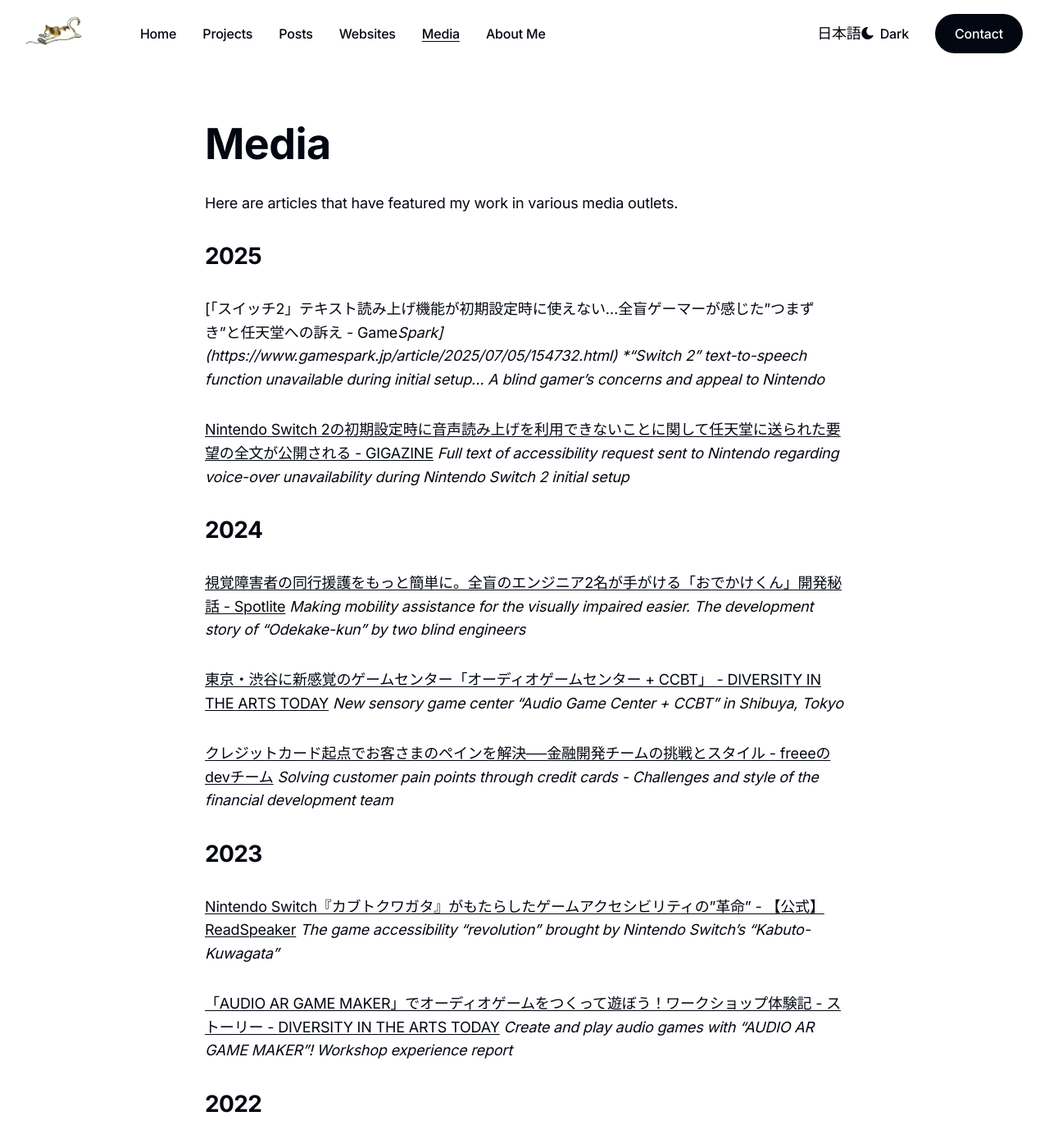
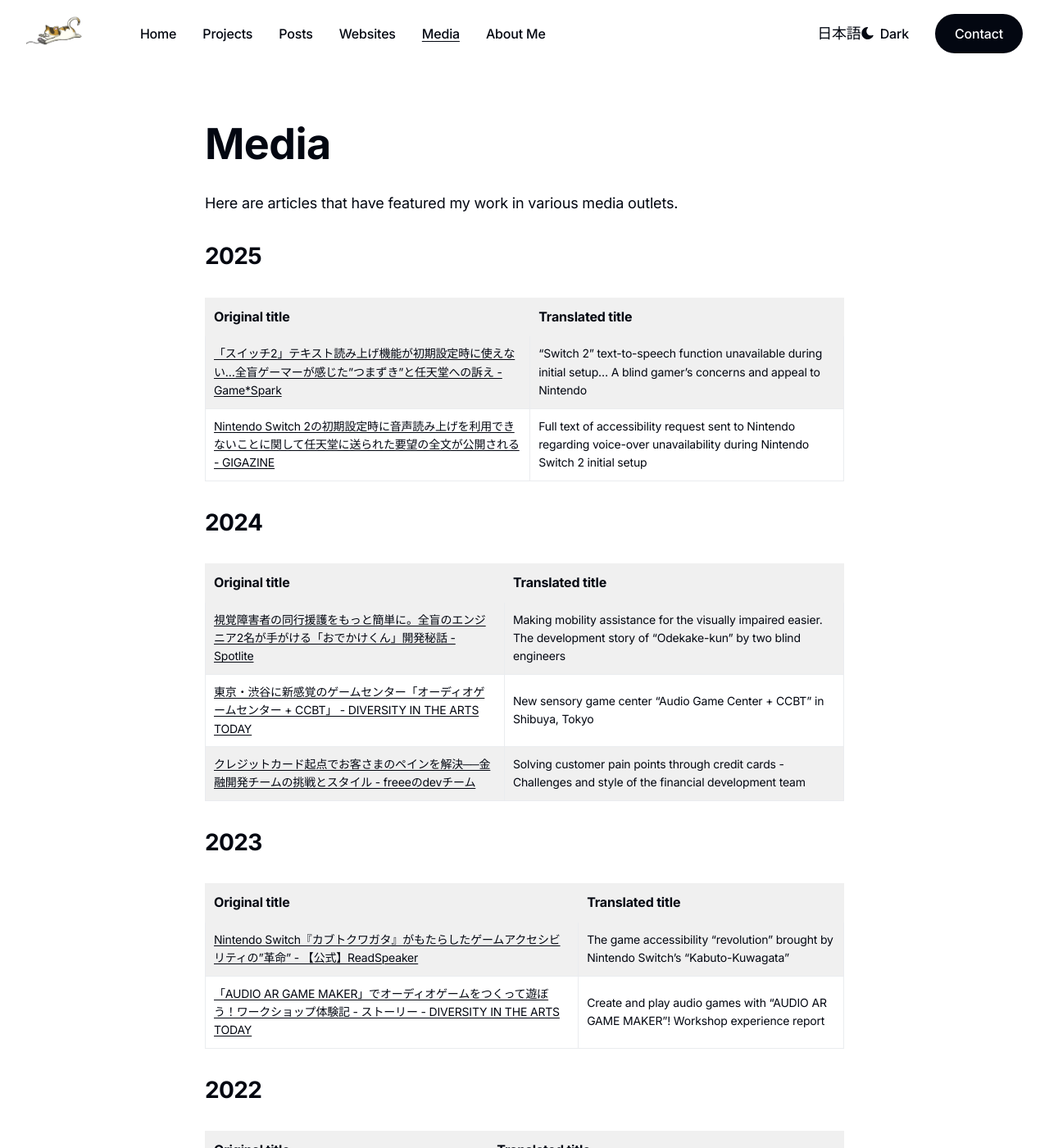
Before and after one commit to yncat/lp, a Jekyll site: the page built from _pages/media-en.md, in a window 1280 px wide and 1400 px high. Shown: the whole window at 82% size. Built offline with Jekyll 4.4.1, drawn with Linux system fonts in a browser that asks for light colours; some of the changed text lies outside the part shown.

Commit message:
Use table layout for media

```diff
--- a/_pages/media-en.md
+++ b/_pages/media-en.md
@@ -8,85 +8,63 @@
 
 ## 2025
 
-[「スイッチ2」テキスト読み上げ機能が初期設定時に使えない…全盲ゲーマーが感じた"つまずき"と任天堂への訴え - Game*Spark](https://www.gamespark.jp/article/2025/07/05/154732.html)
-*"Switch 2" text-to-speech function unavailable during initial setup... A blind gamer's concerns and appeal to Nintendo*
-
-[Nintendo Switch 2の初期設定時に音声読み上げを利用できないことに関して任天堂に送られた要望の全文が公開される - GIGAZINE](https://gigazine.net/news/20250704-nintendo-switch-2-accessibility/)
-*Full text of accessibility request sent to Nintendo regarding voice-over unavailability during Nintendo Switch 2 initial setup*
+| Original title | Translated title |
+|---|---|
+| [「スイッチ2」テキスト読み上げ機能が初期設定時に使えない…全盲ゲーマーが感じた"つまずき"と任天堂への訴え - Game*Spark](https://www.gamespark.jp/article/2025/07/05/154732.html) | "Switch 2" text-to-speech function unavailable during initial setup... A blind gamer's concerns and appeal to Nintendo |
+| [Nintendo Switch 2の初期設定時に音声読み上げを利用できないことに関して任天堂に送られた要望の全文が公開される - GIGAZINE](https://gigazine.net/news/20250704-nintendo-switch-2-accessibility/) | Full text of accessibility request sent to Nintendo regarding voice-over unavailability during Nintendo Switch 2 initial setup |
 
 ## 2024
 
-[視覚障害者の同行援護をもっと簡単に。全盲のエンジニア2名が手がける「おでかけくん」開発秘話 - Spotlite](https://spot-lite.jp/odekakekun-interview/)
-*Making mobility assistance for the visually impaired easier. The development story of "Odekake-kun" by two blind engineers*
-
-[東京・渋谷に新感覚のゲームセンター「オーディオゲームセンター + CCBT」 - DIVERSITY IN THE ARTS TODAY](https://www.diversity-in-the-arts.jp/news/46017)
-*New sensory game center "Audio Game Center + CCBT" in Shibuya, Tokyo*
-
-[クレジットカード起点でお客さまのペインを解決──金融開発チームの挑戦とスタイル - freeeのdevチーム](https://www.wantedly.com/companies/freee/post_articles/899110)
-*Solving customer pain points through credit cards - Challenges and style of the financial development team*
+| Original title | Translated title |
+|---|---|
+| [視覚障害者の同行援護をもっと簡単に。全盲のエンジニア2名が手がける「おでかけくん」開発秘話 - Spotlite](https://spot-lite.jp/odekakekun-interview/) | Making mobility assistance for the visually impaired easier. The development story of "Odekake-kun" by two blind engineers |
+| [東京・渋谷に新感覚のゲームセンター「オーディオゲームセンター + CCBT」 - DIVERSITY IN THE ARTS TODAY](https://www.diversity-in-the-arts.jp/news/46017) | New sensory game center "Audio Game Center + CCBT" in Shibuya, Tokyo |
+| [クレジットカード起点でお客さまのペインを解決──金融開発チームの挑戦とスタイル - freeeのdevチーム](https://www.wantedly.com/companies/freee/post_articles/899110) | Solving customer pain points through credit cards - Challenges and style of the financial development team |
 
 ## 2023
 
-[Nintendo Switch『カブトクワガタ』がもたらしたゲームアクセシビリティの"革命" - 【公式】ReadSpeaker](https://readspeaker.jp/news/2023-08-25/)
-*The game accessibility "revolution" brought by Nintendo Switch's "Kabuto-Kuwagata"*
-
-[「AUDIO AR GAME MAKER」でオーディオゲームをつくって遊ぼう！ワークショップ体験記 - ストーリー - DIVERSITY IN THE ARTS TODAY](https://www.diversity-in-the-arts.jp/stories/41505)
-*Create and play audio games with "AUDIO AR GAME MAKER"! Workshop experience report*
+| Original title | Translated title |
+|---|---|
+| [Nintendo Switch『カブトクワガタ』がもたらしたゲームアクセシビリティの"革命" - 【公式】ReadSpeaker](https://readspeaker.jp/news/2023-08-25/) | The game accessibility "revolution" brought by Nintendo Switch's "Kabuto-Kuwagata" |
+| [「AUDIO AR GAME MAKER」でオーディオゲームをつくって遊ぼう！ワークショップ体験記 - ストーリー - DIVERSITY IN THE ARTS TODAY](https://www.diversity-in-the-arts.jp/stories/41505) | Create and play audio games with "AUDIO AR GAME MAKER"! Workshop experience report |
 
 ## 2022
 
-[これってもしかして……認証基盤が入れ替わってる〜？ - freee Developers Hub](https://developers.freee.co.jp/entry/replace-of-authentication)
-*Could it be... the authentication infrastructure is being replaced?*
-
-[本人確認ができない？「規約に同意」できない？ 視覚障害者が仮想通貨をやってみてわかった、新たな技術とアクセシビリティの課題とは - Spotlite](https://spot-lite.jp/kasotsuka/)
-*Can't verify identity? Can't "agree to terms"? New technology and accessibility challenges discovered by a visually impaired person trying cryptocurrency*
-
-[「視覚障害者とエンジニアの仕事は相性が良い」。仕事のしやすさと課題を当事者に聞く - Spotlite](https://spot-lite.jp/zenmou-system-engineer/)
-*"Visually impaired people and engineering work are well-suited." Hearing about work ease and challenges from the person involved*
-
-[視覚障害者はどうやってゲームをするのか ― 「ポケモン」は泣き声で暗記し、ボヨンというSEでマップを把握。「無双」はシステムがバリアフリー](https://news.denfaminicogamer.jp/kikakuthetower/220728d)
-*How do visually impaired people play games? - Memorizing Pokémon by their cries, understanding maps through "boing" sound effects. "Musou" games are barrier-free by system*
+| Original title | Translated title |
+|---|---|
+| [これってもしかして……認証基盤が入れ替わってる〜？ - freee Developers Hub](https://developers.freee.co.jp/entry/replace-of-authentication) | Could it be... the authentication infrastructure is being replaced? |
+| [本人確認ができない？「規約に同意」できない？ 視覚障害者が仮想通貨をやってみてわかった、新たな技術とアクセシビリティの課題とは - Spotlite](https://spot-lite.jp/kasotsuka/) | Can't verify identity? Can't "agree to terms"? New technology and accessibility challenges discovered by a visually impaired person trying cryptocurrency |
+| [「視覚障害者とエンジニアの仕事は相性が良い」。仕事のしやすさと課題を当事者に聞く - Spotlite](https://spot-lite.jp/zenmou-system-engineer/) | "Visually impaired people and engineering work are well-suited." Hearing about work ease and challenges from the person involved |
+| [視覚障害者はどうやってゲームをするのか ― 「ポケモン」は泣き声で暗記し、ボヨンというSEでマップを把握。「無双」はシステムがバリアフリー](https://news.denfaminicogamer.jp/kikakuthetower/220728d) | How do visually impaired people play games? - Memorizing Pokémon by their cries, understanding maps through "boing" sound effects. "Musou" games are barrier-free by system |
 
 ## 2021
 
-[iPhone・iPad活用ラウンジ　ゲスト:野澤幸男さん　2021年9月18日開催(音声のみ) - 公益社団法人　NEXT VISION](https://nextvision.or.jp/iphone%E3%83%BBipad%E6%B4%BB%E7%94%A8%E3%83%A9%E3%82%A6%E3%83%B3%E3%82%B8%E3%80%80%E3%82%B2%E3%82%B9%E3%83%88%E9%87%8E%E6%BE%A4%E5%B9%B8%E7%94%B7%E3%81%95%E3%82%93%E3%80%802021%E5%B9%B49%E6%9C%8818/)
-*iPhone/iPad Utilization Lounge Guest: Yukio Nozawa, September 18, 2021 (audio only)*
-
-[サウンドデザイナー：作品をシェアすることで新しい作品が生まれていく - パソコン工房 NEXMAG](https://www.pc-koubou.jp/magazine/47724)
-*Sound Designer: New works are born by sharing creations*
+| Original title | Translated title |
+|---|---|
+| [iPhone・iPad活用ラウンジ　ゲスト:野澤幸男さん　2021年9月18日開催(音声のみ) - 公益社団法人　NEXT VISION](https://nextvision.or.jp/iphone%E3%83%BBipad%E6%B4%BB%E7%94%A8%E3%83%A9%E3%82%A6%E3%83%B3%E3%82%B8%E3%80%80%E3%82%B2%E3%82%B9%E3%83%88%E9%87%8E%E6%BE%A4%E5%B9%B8%E7%94%B7%E3%81%95%E3%82%93%E3%80%802021%E5%B9%B49%E6%9C%8818/) | iPhone/iPad Utilization Lounge Guest: Yukio Nozawa, September 18, 2021 (audio only) |
+| [サウンドデザイナー：作品をシェアすることで新しい作品が生まれていく - パソコン工房 NEXMAG](https://www.pc-koubou.jp/magazine/47724) | Sound Designer: New works are born by sharing creations |
 
 ## 2020
 
-[点字毎日　２０２０年、希望の世界へ　４月から社会人として働く　野澤幸男さん - 毎日新聞](https://mainichi.jp/articles/20200102/ddw/090/040/009000c)
-*Braille Mainichi 2020, To a world of hope - Yukio Nozawa working as a professional from April*
+| Original title | Translated title |
+|---|---|
+| [点字毎日　２０２０年、希望の世界へ　４月から社会人として働く　野澤幸男さん - 毎日新聞](https://mainichi.jp/articles/20200102/ddw/090/040/009000c) | Braille Mainichi 2020, To a world of hope - Yukio Nozawa working as a professional from April |
 
 ## 2019
 
-[東京ゲームショウ2019で1番面白かったゲームの話をするー『モスキートが来る』｜松田ゆうき](https://note.com/yukinote222/n/nad3118555a2e)
-*Talking about the most interesting game at Tokyo Game Show 2019 - "Mosquito is Coming"*
-
-[「全盲クリエイター」というレッテルへの挑戦状 ｜ 野澤幸男 - キャリアハック](https://careerhack.en-japan.com/report/detail/1267)
-*A challenge letter to the "blind creator" label | Yukio Nozawa*
-
-[【音だけのゲームで注目される全盲のゲームクリエイター】 野澤幸男君... - 慶應義塾 / Keio University - Facebook](https://www.facebook.com/KeioUniversity/posts/%E9%9F%B3%E3%81%A0%E3%81%91%E3%81%AE%E3%82%B2%E3%83%BC%E3%83%A0%E3%81%A7%E6%B3%A8%E7%9B%AE%E3%81%95%E3%82%8C%E3%82%8B%E5%85%A8%E7%9B%B2%E3%81%AE%E3%82%B2%E3%83%BC%E3%83%A0%E3%82%AF%E3%83%AA%E3%82%A8%E3%82%A4%E3%82%BF%E3%83%BC%E9%87%8E%E6%BE%A4%E5%B9%B8%E7%94%B7%E5%90%9B-%E7%92%B0%E5%A2%83%E6%83%85%E5%A0%B1%E5%AD%A6%E9%83%A84%E5%B9%B4%E6%98%A8%E5%B9%B4%E3%81%AE%E6%9D%B1%E4%BA%AC%E3%82%B2%E3%83%BC%E3%83%A0%E3%82%B7%E3%83%A7%E3%82%A6%E5%8D%83%E8%91%89%E5%B9%95%E5%BC%B5%E3%83%A1%E3%83%83%E3%82%BB%E3%81%A7%E8%A9%B1%E9%A1%8C%E3%81%A8%E3%81%AA%E3%81%A3%E3%81%9F%E7%94%BB%E9%9D%A2%E3%81%AE%E3%81%AA%E3%81%84%E9%9F%B3%E3%81%A0%E3%81%91%E3%81%AE%E3%82%B2%E3%83%BC%E3%83%A0scre/2694904760529652/)
-*Blind game creator gaining attention for audio-only games - Yukio Nozawa*
-
-[全盲の慶応大生、10歳からプログラマー。才能をジャマしない母のポリシーとは - 女子SPA！](https://joshi-spa.jp/877853)
-*Blind Keio University student, programmer since age 10. What is his mother's policy of not hindering talent?*
-
-[全盲の天才プログラマーが「大先生」と呼ぶ母の、挑戦させる子育て（週刊女性PRIME）](https://news.line.me/detail/oa-shujoprime/e2ebbf44ad30)
-*The challenging parenting style of the mother whom a blind genius programmer calls "great teacher"*
-
-[《視覚を使わないオーディオゲームの開拓に向けた新規ゲーム製作と環境開発》 - 文化庁メディア芸術クリエイター育成事業](https://creators.j-mediaarts.jp/project/audiogame)
-*New game production and environment development for the development of non-visual audio games*
-
-[音だけで楽しむゲームとはーー「オーディオゲーム」を考える｜Screenless Media Lab](https://note.com/screenless/n/nabd5880a6f71)
-*What are games enjoyed only through sound? - Thinking about "Audio Games"*
+| Original title | Translated title |
+|---|---|
+| [東京ゲームショウ2019で1番面白かったゲームの話をするー『モスキートが来る』｜松田ゆうき](https://note.com/yukinote222/n/nad3118555a2e) | Talking about the most interesting game at Tokyo Game Show 2019 - "Mosquito is Coming" |
+| [「全盲クリエイター」というレッテルへの挑戦状 ｜ 野澤幸男 - キャリアハック](https://careerhack.en-japan.com/report/detail/1267) | A challenge letter to the "blind creator" label \| Yukio Nozawa |
+| [【音だけのゲームで注目される全盲のゲームクリエイター】 野澤幸男君... - 慶應義塾 / Keio University - Facebook](https://www.facebook.com/KeioUniversity/posts/%E9%9F%B3%E3%81%A0%E3%81%91%E3%81%AE%E3%82%B2%E3%83%BC%E3%83%A0%E3%81%A7%E6%B3%A8%E7%9B%AE%E3%81%95%E3%82%8C%E3%82%8B%E5%85%A8%E7%9B%B2%E3%81%AE%E3%82%B2%E3%83%BC%E3%83%A0%E3%82%AF%E3%83%AA%E3%82%A8%E3%82%A4%E3%82%BF%E3%83%BC%E9%87%8E%E6%BE%A4%E5%B9%B8%E7%94%B7%E5%90%9B-%E7%92%B0%E5%A2%83%E6%83%85%E5%A0%B1%E5%AD%A6%E9%83%A84%E5%B9%B4%E6%98%A8%E5%B9%B4%E3%81%AE%E6%9D%B1%E4%BA%AC%E3%82%B2%E3%83%BC%E3%83%A0%E3%82%B7%E3%83%A7%E3%82%A6%E5%8D%83%E8%91%89%E5%B9%95%E5%BC%B5%E3%83%A1%E3%83%83%E3%82%BB%E3%81%A7%E8%A9%B1%E9%A1%8C%E3%81%A8%E3%81%AA%E3%81%A3%E3%81%9F%E7%94%BB%E9%9D%A2%E3%81%AE%E3%81%AA%E3%81%84%E9%9F%B3%E3%81%A0%E3%81%91%E3%81%AE%E3%82%B2%E3%83%BC%E3%83%A0scre/2694904760529652/) | Blind game creator gaining attention for audio-only games - Yukio Nozawa |
+| [全盲の慶応大生、10歳からプログラマー。才能をジャマしない母のポリシーとは - 女子SPA！](https://joshi-spa.jp/877853) | Blind Keio University student, programmer since age 10. What is his mother's policy of not hindering talent? |
+| [全盲の天才プログラマーが「大先生」と呼ぶ母の、挑戦させる子育て（週刊女性PRIME）](https://news.line.me/detail/oa-shujoprime/e2ebbf44ad30) | The challenging parenting style of the mother whom a blind genius programmer calls "great teacher" |
+| [《視覚を使わないオーディオゲームの開拓に向けた新規ゲーム製作と環境開発》 - 文化庁メディア芸術クリエイター育成事業](https://creators.j-mediaarts.jp/project/audiogame) | New game production and environment development for the development of non-visual audio games |
+| [音だけで楽しむゲームとはーー「オーディオゲーム」を考える｜Screenless Media Lab](https://note.com/screenless/n/nabd5880a6f71) | What are games enjoyed only through sound? - Thinking about "Audio Games" |
 
 ## 2018
 
-[全盲のゲームクリエイターが作る「音だけのゲーム」。その制作者に"オーディオゲーム"の現状などを聞いた](https://www.4gamer.net/games/999/G999901/20181002079/)
-*"Audio-only games" created by a blind game creator. We asked the creator about the current state of "audio games"*
-
-[【TGS2018】全盲のプログラマーが手掛けた音だけのゲームを体験　インディー開発チーム「Audio Game Center」 – PANORA](https://panora.tokyo/panora.tokyo/75381/HPC-index.html)
-*[TGS2018] Experience audio-only games created by blind programmers - Indie development team "Audio Game Center"*
+| Original title | Translated title |
+|---|---|
+| [全盲のゲームクリエイターが作る「音だけのゲーム」。その制作者に"オーディオゲーム"の現状などを聞いた](https://www.4gamer.net/games/999/G999901/20181002079/) | "Audio-only games" created by a blind game creator. We asked the creator about the current state of "audio games" |
+| [【TGS2018】全盲のプログラマーが手掛けた音だけのゲームを体験　インディー開発チーム「Audio Game Center」 – PANORA](https://panora.tokyo/panora.tokyo/75381/HPC-index.html) | [TGS2018] Experience audio-only games created by blind programmers - Indie development team "Audio Game Center" |
```
